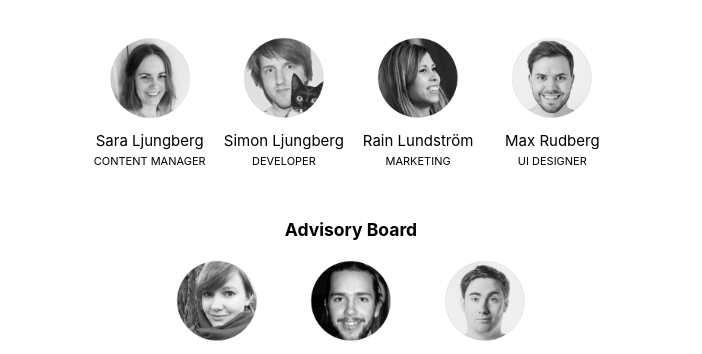
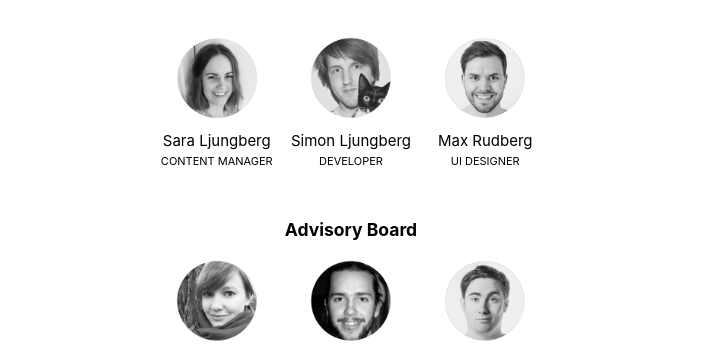
Before and after one commit to Filibaba/filibaba-website, a plain HTML site: page about.html in a window 1280 px wide. Shown: the part 796-1150 px from the top of the page, without its empty margins (289-991 px from the left). Drawn offline with Linux system fonts and the light colour scheme.

Commit message:
Remove Rain from about, for now

```diff
--- a/about.html
+++ b/about.html
@@ -87,13 +87,6 @@
 				<h2>DEVELOPER</h2>
 			</div>
 			<div class="portrait">
-				<div class="avatar" id="rain">
-					<!--<a href="" class="avatarlink"></a>-->
-				</div>
-				<br/>Rain Lundström
-				<h2>MARKETING</h2>
-			</div>
-			<div class="portrait">
 				<div class="avatar" id="max">
 					<a href="http://twitter.com/maxrudberg" class="avatarlink"></a>
 				</div>
```
Also changed, not shown: se/about.html (+0 -7 lines).
